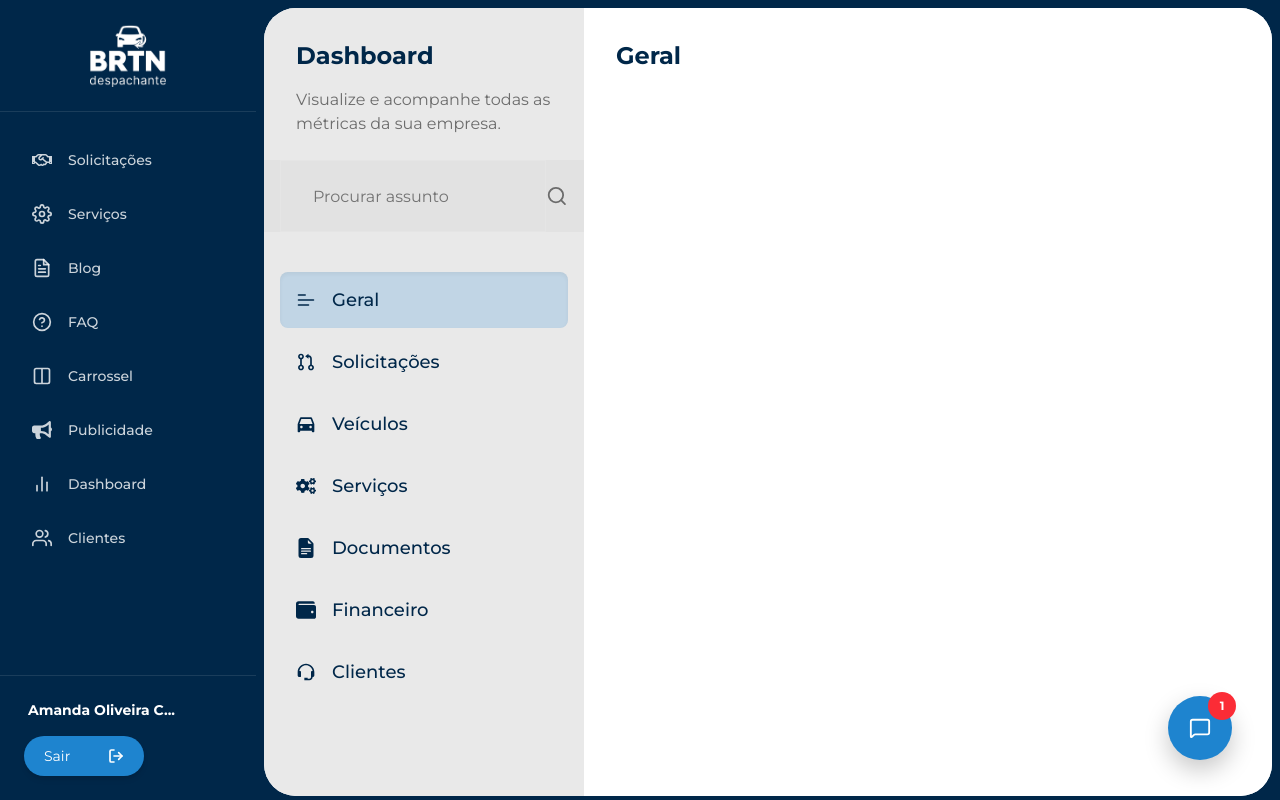
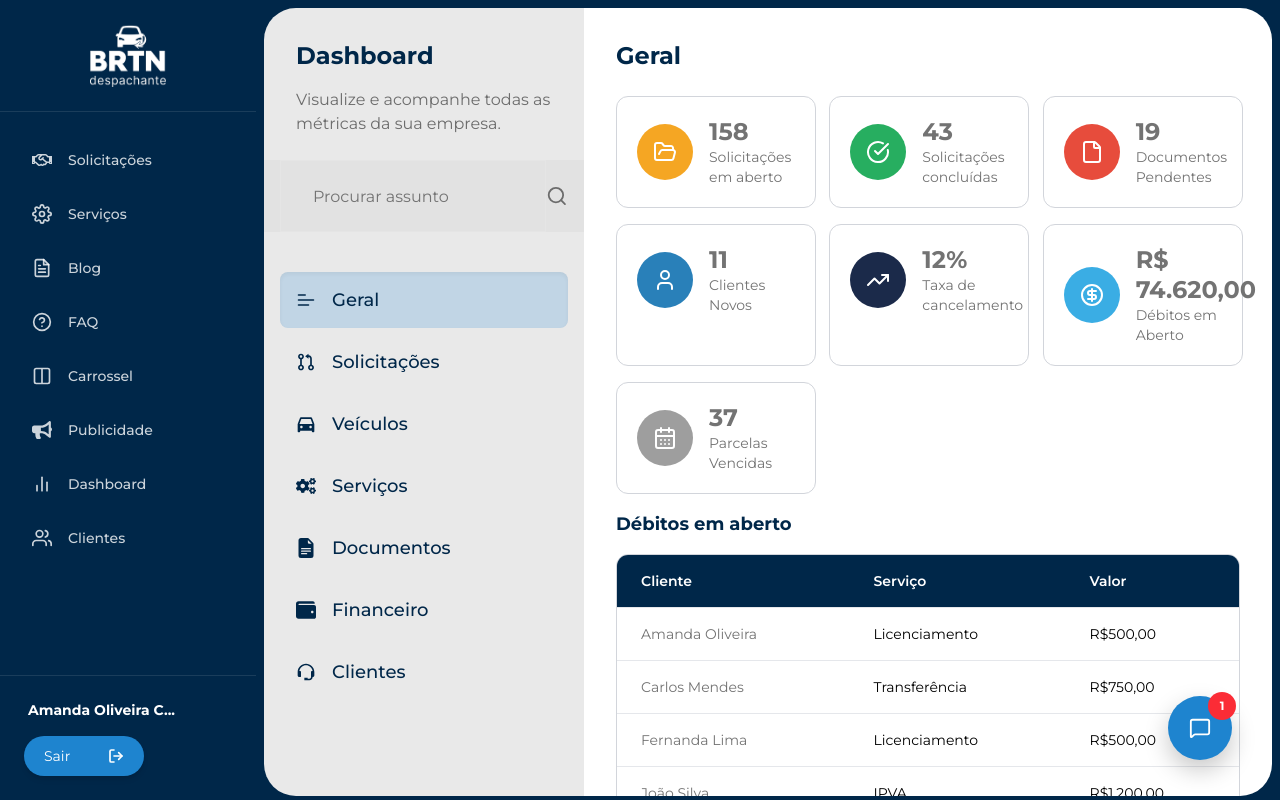
Before and after one commit to laboratorio-de-praticas-2026-1/front-end, a React (Vite) app: page /admin/dashboard/geral in a window 1280 px wide. Built offline with nearby package versions, Linux system fonts and the light colour scheme; no server answers.

Commit message:
feat: adiciona tela Geral no dashboard do CMS admin

```diff
--- a/package.json
+++ b/package.json
@@ -35,6 +35,7 @@
     "react-icons": "^5.6.0",
     "react-leaflet": "^5.0.0",
     "react-router-dom": "^7.13.1",
+    "recharts": "^3.8.1",
     "socket.io-client": "^4.8.3",
     "tailwind-merge": "^3.5.0",
     "tailwindcss-animate": "^1.0.7",
--- a/src/components/admin/dashboard/ClientesDashboard.tsx
+++ b/src/components/admin/dashboard/ClientesDashboard.tsx
@@ -1,4 +1,4 @@
-export default function GeralDashboard() {
+export default function ClientesDashboard() {
     return (
         <>
             <span className="text-2xl font-bold text-secondary mb-4">Clientes</span>
--- a/src/components/admin/dashboard/DocumentosDashboard.tsx
+++ b/src/components/admin/dashboard/DocumentosDashboard.tsx
@@ -1,4 +1,4 @@
-export default function GeralDashboard() {
+export default function DocumentosDashboard() {
     return (
         <>
             <span className="text-2xl font-bold text-secondary mb-4">Documentos</span>
--- a/src/components/admin/dashboard/FinanceiroDashboard.tsx
+++ b/src/components/admin/dashboard/FinanceiroDashboard.tsx
@@ -1,4 +1,4 @@
-export default function GeralDashboard() {
+export default function FinanceiroDashboard() {
     return (
         <>
             <span className="text-2xl font-bold text-secondary mb-4">Financeiro</span>
--- /dev/null
+++ b/src/components/admin/dashboard/Geral/geralData.ts
@@ -0,0 +1,20 @@
+export const geralMockData = {
+  metricas: {
+    solicitacoesEmAberto: 158,
+    solicitacoesConcluidas: 43,
+    documentosPendentes: 19,
+    clientesNovos: 11,
+    taxaCancelamento: "12%",
+    debitosEmAberto: "R$ 74.620,00",
+    parcelasVencidas: 37,
+  },
+  debitosEmAberto: [
+    { cliente: "Amanda Oliveira", servico: "Licenciamento", valor: "R$500,00" },
+    { cliente: "Carlos Mendes", servico: "Transferência", valor: "R$750,00" },
+    { cliente: "Fernanda Lima", servico: "Licenciamento", valor: "R$500,00" },
+    { cliente: "João Silva", servico: "IPVA", valor: "R$1.200,00" },
+    { cliente: "Mariana Costa", servico: "Licenciamento", valor: "R$500,00" },
+    { cliente: "Rafael Souza", servico: "Transferência", valor: "R$750,00" },
+    { cliente: "Patrícia Rocha", servico: "Licenciamento", valor: "R$500,00" },
+  ],
+};
--- a/src/components/admin/dashboard/GeralDashboard.tsx
+++ b/src/components/admin/dashboard/GeralDashboard.tsx
@@ -1,7 +1,127 @@
+import { geralMockData } from "./Geral/geralData";
+import { Card, CardContent } from "@/components/ui/card";
+import {
+  Table,
+  TableBody,
+  TableCell,
+  TableHead,
+  TableHeader,
+  TableRow,
+} from "@/components/ui/table";
+import {
+  FolderOpen,
+  CheckCircle,
+  File,
+  User,
+  TrendingUp,
+  CalendarDays,
+  CircleDollarSign
+} from "lucide-react";
+
+
+interface MetricCardProps {
+  icon: React.ReactNode;
+  value: string | number;
+  label: string;
+  iconBg: string;
+}
+
+function MetricCard({ icon, value, label, iconBg }: MetricCardProps) {
+  return (
+    <Card className="border-[#D2D5DB] shadow-none min-w-50">
+      <CardContent className="flex items-center gap-4 p-5">
+        <div
+          className="flex items-center justify-center w-14 h-14 rounded-full shrink-0"
+          style={{ backgroundColor: iconBg }}
+        >
+          {icon}
+        </div>
+        <div className="flex flex-col">
+          <span className="text-2xl font-bold text-muted-foreground leading-tight">{value}</span>
+          <span className="text-sm text-muted-foreground">{label}</span>
+        </div>
+      </CardContent>
+    </Card>
+  );
+}
+
 export default function GeralDashboard() {
-    return (
-        <>
-            <span className="text-2xl font-bold text-secondary mb-4">Geral</span>
-        </>
-    );
+  const { metricas, debitosEmAberto } = geralMockData;
+
+  return (
+    <>
+      <span className="text-2xl font-bold text-secondary mb-6 block">Geral</span>
+
+      <div className="grid grid-cols-2 sm:grid-cols-1 lg:grid-cols-2 xl:grid-cols-3 2xl:grid-cols-4 gap-4 mb-4">
+        <MetricCard
+          iconBg="#F5A623"
+          icon={<FolderOpen className="w-6 h-6 text-white" />}
+          value={metricas.solicitacoesEmAberto}
+          label="Solicitações em aberto"
+        />
+        <MetricCard
+          iconBg="#27AE60"
+          icon={<CheckCircle className="w-6 h-6 text-white" />}
+          value={metricas.solicitacoesConcluidas}
+          label="Solicitações concluídas"
+        />
+        <MetricCard
+          iconBg="#E74C3C"
+          icon={<File className="w-6 h-6 text-white" />}
+          value={metricas.documentosPendentes}
+          label="Documentos Pendentes"
+        />
+        <MetricCard
+          iconBg="#2980B9"
+          icon={<User className="w-6 h-6 text-white" />}
+          value={metricas.clientesNovos}
+          label="Clientes Novos"
+        />
+
+        <MetricCard
+          iconBg="#1B2A4A"
+          icon={<TrendingUp className="w-6 h-6 text-white" />}
+          value={metricas.taxaCancelamento}
+          label="Taxa de cancelamento"
+        />
+        <MetricCard
+          iconBg="#3AADE4"
+          icon={<CircleDollarSign className="w-6 h-6 text-white" />}
+          value={metricas.debitosEmAberto}
+          label="Débitos em Aberto"
+        />
+        <MetricCard
+          iconBg="#9E9E9E"
+          icon={<CalendarDays className="w-6 h-6 text-white" />}
+          value={metricas.parcelasVencidas}
+          label="Parcelas Vencidas"
+        />
+      </div>
+
+      {/* Tabela Débitos */}
+      <h3 className="text-lg font-bold text-secondary mb-4">Débitos em aberto</h3>
+      <Card className="border-[#D2D5DB] shadow-none overflow-auto">
+        <CardContent className="p-0">
+          <Table>
+            <TableHeader className="bg-secondary">
+              <TableRow>
+                <TableHead className="text-white font-semibold px-6 py-4">Cliente</TableHead>
+                <TableHead className="text-white font-semibold px-6 py-4">Serviço</TableHead>
+                <TableHead className="text-white font-semibold px-6 py-4">Valor</TableHead>
+              </TableRow>
+            </TableHeader>
+            <TableBody>
+              {debitosEmAberto.map((row, i) => (
+                <TableRow key={i}>
+                  <TableCell className="px-6 py-4 text-muted-foreground">{row.cliente}</TableCell>
+                  <TableCell className="px-6 py-4">{row.servico}</TableCell>
+                  <TableCell className="px-6 py-4">{row.valor}</TableCell>
+                </TableRow>
+              ))}
+            </TableBody>
+          </Table>
+        </CardContent>
+      </Card>
+    </>
+  );
 }
--- a/src/components/admin/dashboard/ServicosDashboard.tsx
+++ b/src/components/admin/dashboard/ServicosDashboard.tsx
@@ -1,4 +1,4 @@
-export default function GeralDashboard() {
+export default function ServicosDashboard() {
     return (
         <>
             <span className="text-2xl font-bold text-secondary mb-4">Serviços</span>
--- a/src/components/admin/dashboard/SolicitacoesDashboard.tsx
+++ b/src/components/admin/dashboard/SolicitacoesDashboard.tsx
@@ -1,4 +1,4 @@
-export default function GeralDashboard() {
+export default function SolicitacoesDashboard() {
     return (
         <>
             <span className="text-2xl font-bold text-secondary mb-4">Solicitações</span>
--- a/src/components/admin/dashboard/VeiculosDashboard.tsx
+++ b/src/components/admin/dashboard/VeiculosDashboard.tsx
@@ -1,4 +1,4 @@
-export default function GeralDashboard() {
+export default function VeiculosDashboard() {
     return (
         <>
             <span className="text-2xl font-bold text-secondary mb-4">Veículos</span>
--- a/src/pages/admin/dashboard/DashboardAdmin.tsx
+++ b/src/pages/admin/dashboard/DashboardAdmin.tsx
@@ -17,9 +17,9 @@ type SidebarLink = {
 const dashboardSidebarLinks: SidebarLink[] = [
     { name: "Geral", href: "/admin/dashboard/geral", icon: CgMenuLeft },
     { name: "Solicitações", href: "/admin/dashboard/solicitacoes", icon: BiGitPullRequest },
-    { name: "Veículos", href: "/admin/dashboard/veiculos", icon: RiCarFill }, // Versão preenchida
+    { name: "Veículos", href: "/admin/dashboard/veiculos", icon: RiCarFill },
     { name: "Serviços", href: "/admin/dashboard/servicos", icon: FaCogs },
-    { name: "Documentos", href: "/admin/dashboard/documentos", icon: BsFileEarmarkTextFill }, // Versão preenchida
+    { name: "Documentos", href: "/admin/dashboard/documentos", icon: BsFileEarmarkTextFill },
     { name: "Financeiro", href: "/admin/dashboard/financeiro", icon: FaWallet },
     { name: "Clientes", href: "/admin/dashboard/clientes", icon: BiSupport },
 ];
```
Also changed, not shown: 1 other file (tests, documents, lock files or other folders).
